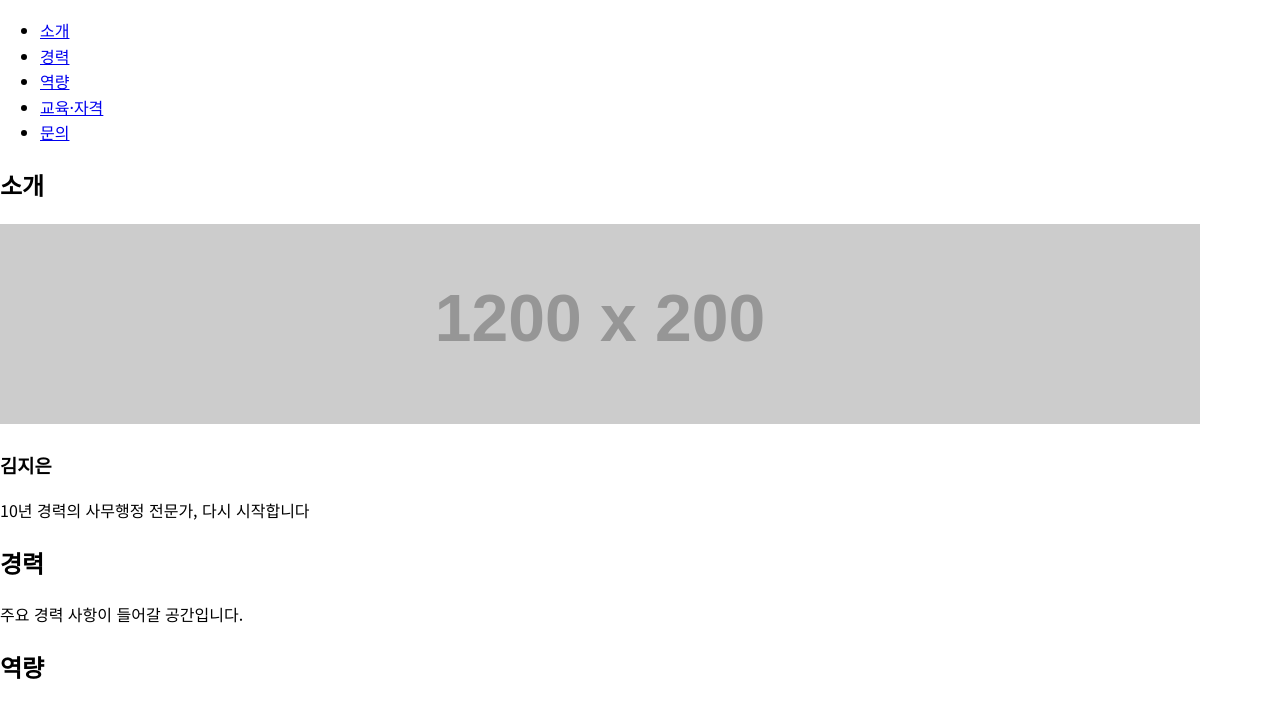
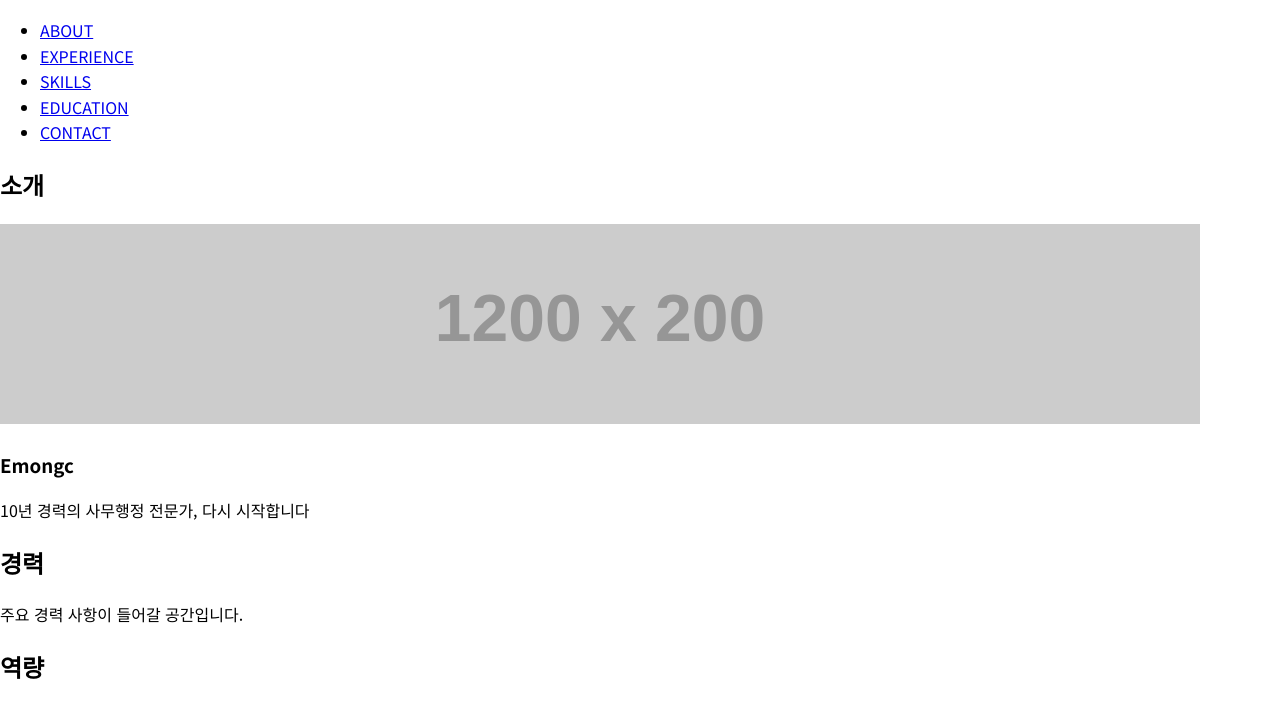
Before and after one commit to Emongc/dasi-na, a plain HTML site: page index.html in a window 1280 px wide. Shown: the part 76-779 px from the top of the page. Drawn offline with Linux system fonts and the light colour scheme; placeholder pictures from the web are drawn by us.

Commit message:
index 메뉴 영어로 변경

```diff
--- a/index.html
+++ b/index.html
@@ -20,11 +20,11 @@
     <h1>다시, 나</h1>
     <nav>
       <ul>
-        <li><a href="#about">소개</a></li>
-        <li><a href="#experience">경력</a></li>
-        <li><a href="#skills">역량</a></li>
-        <li><a href="#education">교육·자격</a></li>
-        <li><a href="#contact">문의</a></li>
+        <li><a href="#about">ABOUT</a></li>
+        <li><a href="#experience">EXPERIENCE</a></li>
+        <li><a href="#skills">SKILLS</a></li>
+        <li><a href="#education">EDUCATION</a></li>
+        <li><a href="#contact">CONTACT</a></li>
       </ul>
     </nav>
   </header>
@@ -35,8 +35,8 @@
     <section id="about">
       <h2>소개</h2>
       <!-- 프로필 이미지 임시 대체 (가로 1200px, 세로 200px) -->
-      <img src="https://placehold.co/1200x200?text=Profile" alt="김지은 프로필 이미지" width="1200" height="200">
-      <h3>김지은</h3>
+      <img src="https://placehold.co/1200x200?text=Profile" alt="Emongc 프로필 이미지" width="1200" height="200">
+      <h3>Emongc</h3>
       <p>10년 경력의 사무행정 전문가, 다시 시작합니다</p>
     </section>
 
@@ -67,7 +67,7 @@
 
   <!-- 푸터 영역: 저작권 표시 -->
   <footer>
-    <p>&copy; 2026 김지은. All rights reserved.</p>
+    <p>&copy; 2026 emongc. All rights reserved.</p>
   </footer>
 
   <!-- 외부 JavaScript 파일 연결 -->
```
